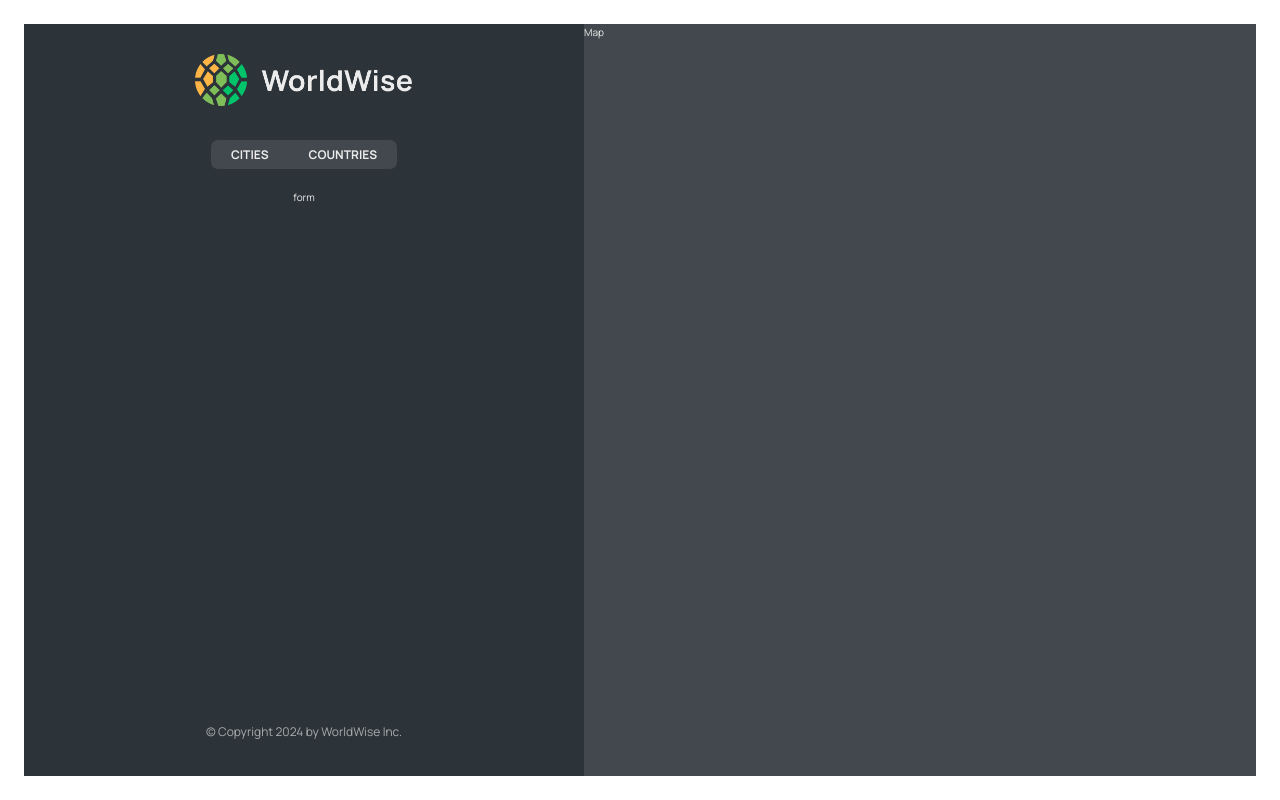
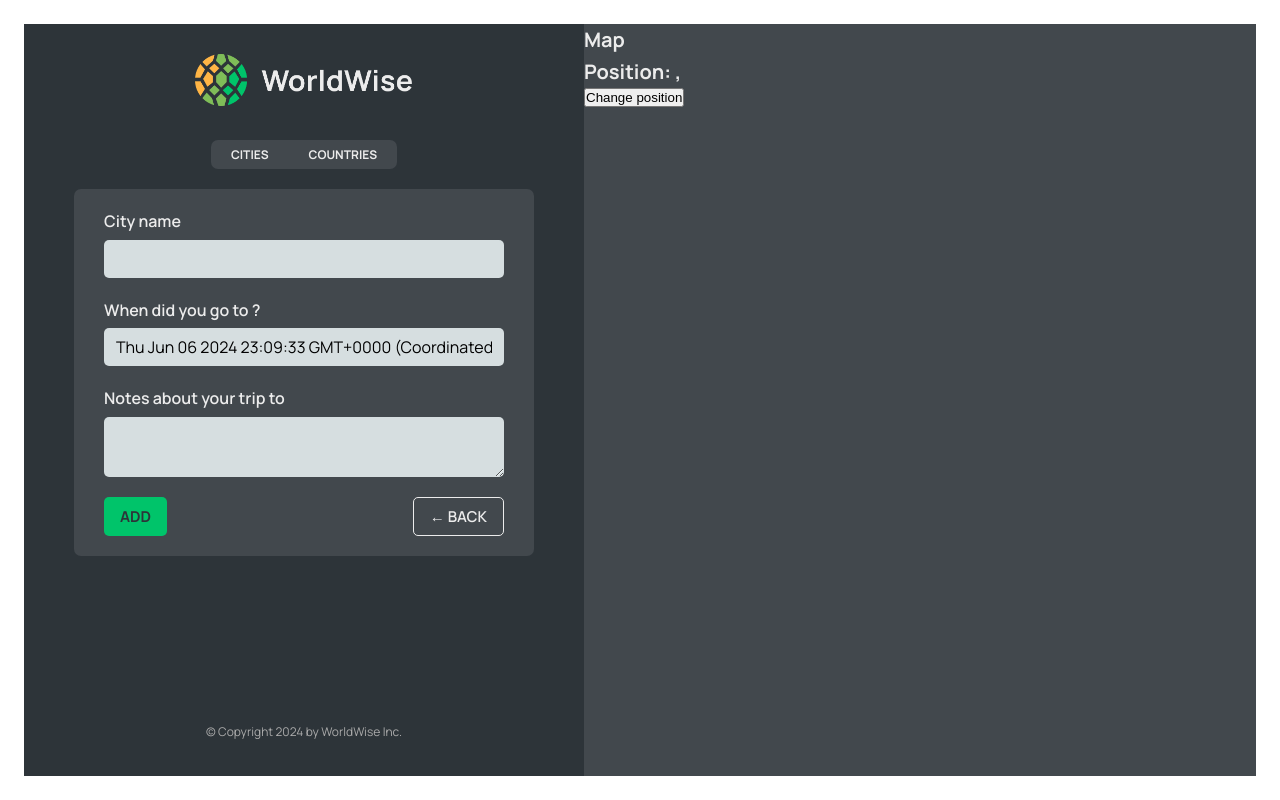
Before and after one commit to xmavv/worldwise, a React (Vite) app: page /app/form in a window 1280 px wide. Built offline with nearby package versions, Linux system fonts and the light colour scheme; data requests are answered from the project's data file.

Commit message:
added query string state to URL, programmatic navigation with useNavigate, and more declarative way with <Navigate>

```diff
--- a/src/App.tsx
+++ b/src/App.tsx
@@ -1,4 +1,4 @@
-import { BrowserRouter, Route, Routes } from "react-router-dom";
+import { BrowserRouter, Navigate, Route, Routes } from "react-router-dom";
 import { useEffect, useState } from "react";
 import Product from "./pages/Product";
 import Pricing from "./pages/Pricing";
@@ -9,6 +9,7 @@
 import CityList from "./components/CityList.tsx";
 import CountryList from "./components/CountryList.tsx";
 import City from "./components/City.tsx";
+import Form from "./components/Form.tsx";
 
 const BASE_URL = "http://localhost:9000";
 
@@ -43,10 +44,7 @@
         <Route path="pricing" element={<Pricing />} />
         <Route path="login" element={<Login />} />
         <Route path="app" element={<AppLayout />}>
-          <Route
-            index
-            element={<CityList cities={cities} isLoading={isLoading} />}
-          />
+          <Route index element={<Navigate replace to="cities" />} />
           <Route
             path="cities"
             element={<CityList cities={cities} isLoading={isLoading} />}
@@ -56,7 +54,7 @@
             path="countries"
             element={<CountryList cities={cities} isLoading={isLoading} />}
           />
-          <Route path="form" element={<p>form</p>} />
+          <Route path="form" element={<Form />} />
         </Route>
         <Route path="*" element={<PageNotFound />} />
       </Routes>
--- /dev/null
+++ b/src/components/Button.tsx
@@ -0,0 +1,12 @@
+import React from "react";
+import styles from "./Button.module.css";
+
+function Button({ children, onClick, type }) {
+  return (
+    <button className={`${styles.btn} ${styles[type]}`} onClick={onClick}>
+      {children}
+    </button>
+  );
+}
+
+export default Button;
--- a/src/components/City.tsx
+++ b/src/components/City.tsx
@@ -1,7 +1,6 @@
-import styles from "./City.module.css";
-import { useParams } from "react-router-dom";
+import { useParams, useSearchParams } from "react-router-dom";
 
-const formatDate = (date) =>
+const formatDate = (date: string) =>
   new Intl.DateTimeFormat("en", {
     day: "numeric",
     month: "long",
@@ -11,6 +10,9 @@
 
 function City() {
   const { id } = useParams();
+  const [searchParams, setSearchParams] = useSearchParams();
+  const lat = searchParams.get("lat");
+  const lng = searchParams.get("lng");
 
   // TEMP DATA
   const currentCity = {
@@ -22,7 +24,14 @@
 
   const { cityName, emoji, date, notes } = currentCity;
 
-  return <h1>{id}</h1>;
+  return (
+    <>
+      <h1>City {id}</h1>{" "}
+      <p>
+        Position: {lat}, {lng}
+      </p>
+    </>
+  );
 
   // return (
   //   <div className={styles.city}>
--- a/src/components/CityItem.tsx
+++ b/src/components/CityItem.tsx
@@ -14,11 +14,14 @@
   }).format(new Date(date));
 
 function CityItem({ city }: Props) {
-  const { cityName, emoji, date, id } = city;
+  const { cityName, emoji, date, id, position } = city;
 
   return (
     <li>
-      <Link className={styles.cityItem} to={`${id}`}>
+      <Link
+        className={styles.cityItem}
+        to={`${id}?lat=${position.lat}&lng=${position.lng}`}
+      >
         <span className={styles.emoji}>{emoji}</span>
         <h3 className={styles.name}>{cityName}</h3>
         <time className={styles.date}>({formatDate(date)})</time>
--- a/src/components/CountryList.tsx
+++ b/src/components/CountryList.tsx
@@ -31,7 +31,7 @@
   return (
     <ul className={styles.countryList}>
       {countries.map((country: CountryInterface) => (
-        <CountryItem country={country} />
+        <CountryItem country={country} key={country.country} />
       ))}
     </ul>
   );
--- a/src/components/Form.tsx
+++ b/src/components/Form.tsx
@@ -3,6 +3,8 @@
 import { useState } from "react";
 
 import styles from "./Form.module.css";
+import Button from "./Button.tsx";
+import { useNavigate } from "react-router-dom";
 
 export function convertToEmoji(countryCode) {
   const codePoints = countryCode
@@ -13,6 +15,8 @@
 }
 
 function Form() {
+  const navigate = useNavigate();
+
   const [cityName, setCityName] = useState("");
   const [country, setCountry] = useState("");
   const [date, setDate] = useState(new Date());
@@ -49,8 +53,16 @@
       </div>
 
       <div className={styles.buttons}>
-        <button>Add</button>
-        <button>&larr; Back</button>
+        <Button type="primary">Add</Button>
+        <Button
+          type="back"
+          onClick={(e) => {
+            navigate(-1);
+            e.preventDefault();
+          }}
+        >
+          &larr; Back
+        </Button>
       </div>
     </form>
   );
--- a/src/components/Map.tsx
+++ b/src/components/Map.tsx
@@ -1,6 +1,27 @@
 import styles from "./Map.module.css";
+import { useNavigate, useSearchParams } from "react-router-dom";
 function Map() {
-  return <div className={styles.mapContainer}>Map</div>;
+  const navigate = useNavigate();
+
+  const [searchParams, setSearchParams] = useSearchParams();
+  const lat = searchParams.get("lat");
+  const lng = searchParams.get("lng");
+
+  return (
+    <div className={styles.mapContainer} onClick={() => navigate("form")}>
+      <h1>Map</h1>
+      <h1>
+        Position: {lat}, {lng}
+      </h1>
+      <button
+        onClick={() => {
+          setSearchParams({ lat: 21, lng: 5 });
+        }}
+      >
+        Change position
+      </button>
+    </div>
+  );
 }
 
 export default Map;
```
Also changed, not shown: src/components/CityList.tsx (+7 -1 lines), src/index.css (+0 -9 lines).
